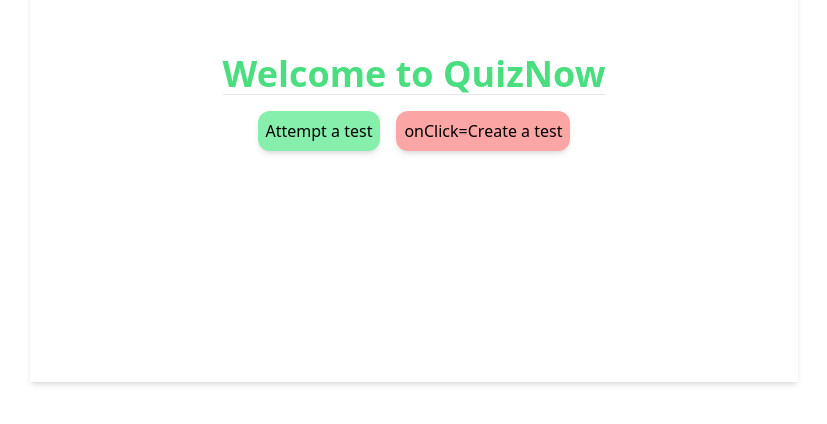
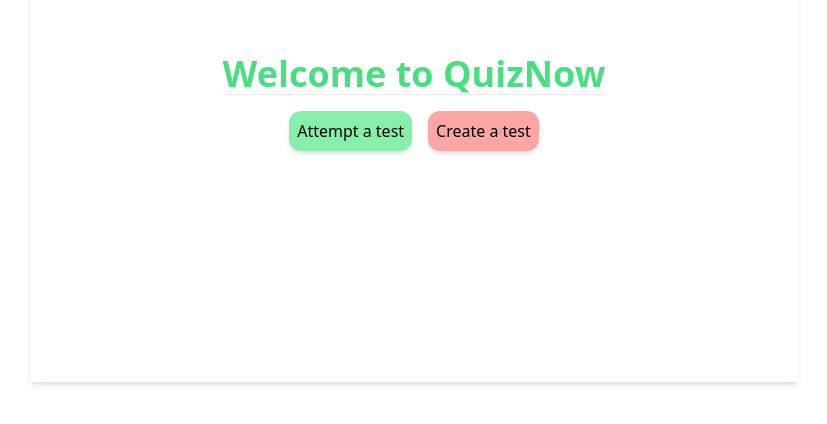
Before and after one commit to pankj6342/quiz-app, a Next.js app: page / in a window 1280 px wide. Shown: the part 298-722 px from the top of the page, without its empty margins (226-1053 px from the left). Built offline with nearby package versions, Linux system fonts and the light colour scheme.

Commit message:
Update index.js

```diff
--- a/pages/index.js
+++ b/pages/index.js
@@ -26,11 +26,11 @@
             >
               Attempt a test
             </button>
-            <button className="bg-red-300 rounded-xl shadow-md p-2">
+            <button className="bg-red-300 rounded-xl shadow-md p-2"
               onClick=
               {() => {
                 router.push(`/create`);
-              }}
+              }}>
               Create a test
             </button>
           </div>
```
